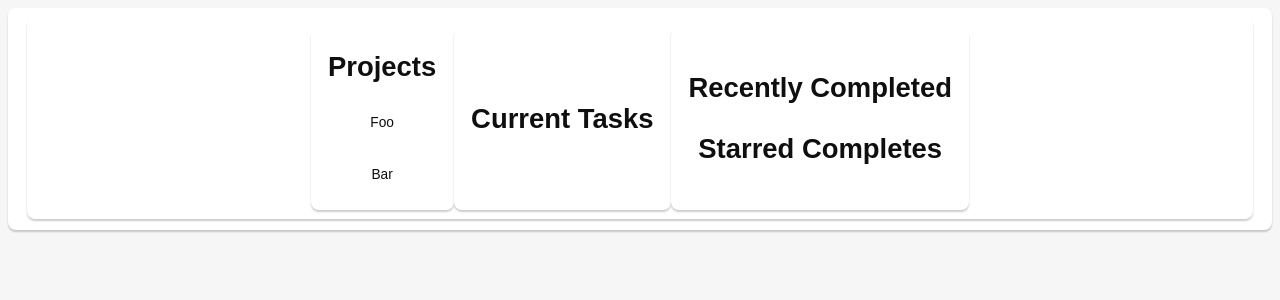
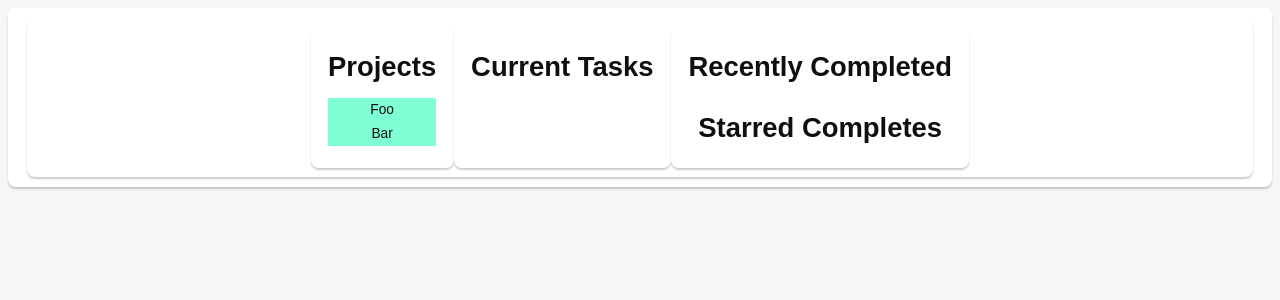
Before and after one commit to npetrangelo/task-tool, a Vue app: page / in a window 1280 px wide. Shown: the top 300 px of the page. Built offline with nearby package versions, Linux system fonts and the light colour scheme.

Commit message:
Projects as list

```diff
--- a/src/components/Projects.vue
+++ b/src/components/Projects.vue
@@ -6,8 +6,14 @@ const items = ref([{ message: 'Foo' }, { message: 'Bar' }]);
 <template>
     <div class="col">
         <h1>Projects</h1>
-        <p v-for="item in items">
+        <div v-for="item in items" class="project">
             {{ item.message }}
-        </p>
+        </div>
     </div>
 </template>
+
+<style>
+.project {
+    background-color: aquamarine;
+}
+</style>
--- a/src/styles.css
+++ b/src/styles.css
@@ -42,7 +42,6 @@
 
 .col {
   display: flex;
-  justify-content: center;
   flex-direction: column;
 }
 
```
